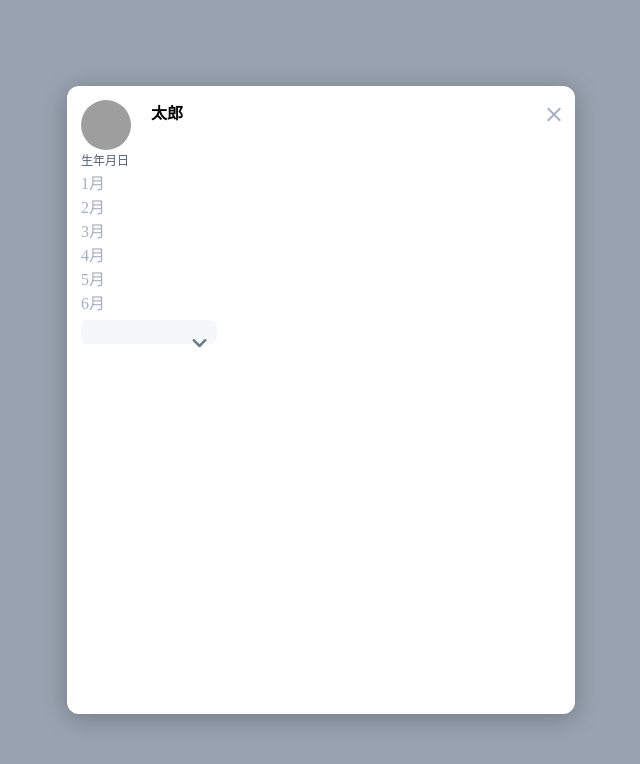
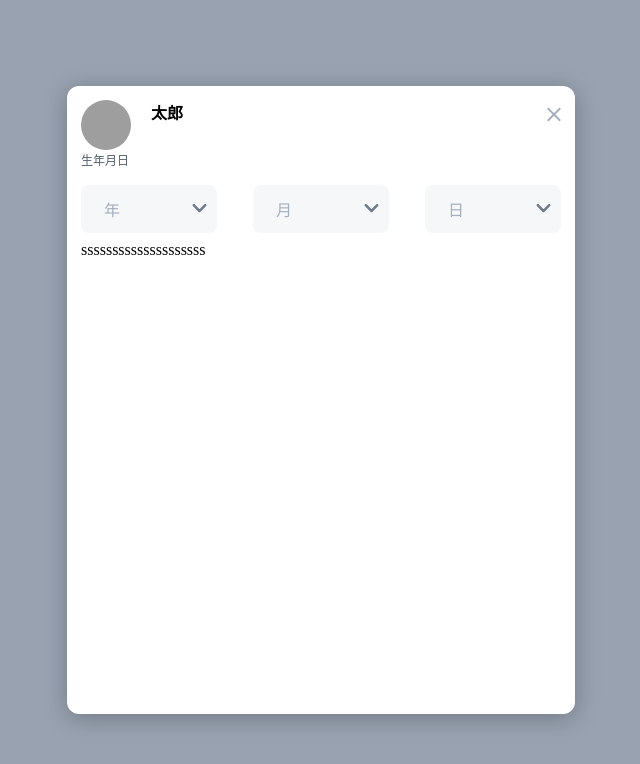
Before and after one commit to t-katolns/next-app, a Next.js app: page /test in a window 1280 px wide. Shown: the top 764 px of the page, without its empty margins (319-959 px from the left). Built offline with nearby package versions, Linux system fonts and the light colour scheme; grey boxes are pictures that could not be loaded.

Commit message:
プルダウン実装

```diff
--- a/src/components/molecules/Modal/DecisionModal.tsx
+++ b/src/components/molecules/Modal/DecisionModal.tsx
@@ -1,10 +1,10 @@
 import { Modal } from "components/atoms/Modal";
 import { RoundedIcon } from "components/atoms/RoundedIcon";
 import { Typography } from "components/atoms/Typography";
+import { Box } from "components/layouts/Box";
 import { Flex } from "components/layouts/Flex";
+import { SelectDate } from "components/molecules/Select/SelectDate";
 import React, { FunctionComponent } from "react";
-import { SelectDate } from "../Select/SelectDate";
-
 type Props = {
   url: string;
   name: string;
@@ -25,7 +25,15 @@ export const DecisionModal: FunctionComponent<Props> = ({ url, name }) => {
       <Typography size={12} weight={500} color={"#525E6D"}>
         生年月日
       </Typography>
-      <SelectDate />
+      <Box mt={15} />
+      <Flex justifyContent={"space-between"}>
+        <SelectDate target={"年"} />
+        <SelectDate target={"月"} />
+        <SelectDate target={"日"} />
+      </Flex>
+      <div style={{ position: "relative" }}>
+        <div>ssssssssssssssssssss</div>
+      </div>
     </Modal>
   );
 };
--- a/src/components/molecules/Select/SelectDate.tsx
+++ b/src/components/molecules/Select/SelectDate.tsx
@@ -5,7 +5,11 @@ const Container = styled.div`
   box-sizing: border-box;
 `;
 
-const SelectBox = styled.div`
+type TSelectBox = {
+  active: boolean;
+  month: number;
+};
+const SelectBox = styled.div<TSelectBox>`
   display: flex;
   width: 136px;
   flex-direction: column;
@@ -26,18 +30,20 @@ const SelectBox = styled.div`
     text-align: center;
     ::-webkit-scrollbar {
       width: 3px;
-      background: #c7ced7;
+      background: #d3d6db;
       border-radius: 0 4px 4px 0;
     }
     ::-webkit-scrollbar-thumb {
-      background: #c7ced7;
+      background: #66b7f2;
       border-radius: 0 4px 4px 0;
     }
-  }
-  .active {
+    ${({ active }: TSelectBox) =>
+      active &&
+      `
     max-height: 150px;
     opacity: 1;
     overflow-y: scroll;
+  `}
   }
   .option,
   .selected {
@@ -53,21 +59,33 @@ const SelectBox = styled.div`
   .radio {
     display: none;
   }
+  .holder {
+    opacity: ${({ active }: TSelectBox) => (active ? 1 : 0)};
+    font-size: 8px;
+    position: relative;
+    top: -10px;
+    color: #0068b4;
+  }
+  .select-name {
+    opacity: ${({ active }: TSelectBox) => (active ? 0 : 1)};
+  }
   .selected {
     background: #f6f7f9;
     border-radius: 8px;
     margin-bottom: 8px;
     position: relative;
     order: 0;
-    .name {
+    p {
       display: inline-block;
-      color: rgba(0, 0, 0, 0.87);
+      color: ${({ month }: TSelectBox) =>
+        month ? "rgba(0, 0, 0, 0.87)" : "#A3AFBF"};
       font-size: 16px;
     }
   }
   .selected::after {
     content: "";
-    background: url("images/arrow_down.svg");
+    background: ${({ active }: TSelectBox) =>
+      `url("images/arrow_${active ? "up" : "down"}.svg");`};
     background-size: contain;
     background-repeat: no-repeat;
     margin-left: 30px;
@@ -77,37 +95,81 @@ const SelectBox = styled.div`
     top: 18px;
     right: 10px;
     transition: all 0.4s;
+    .select-name {
+      opacity: 0;
     }
-  .option-container.active + .selected::after {
-    background: url("images/arrow_up.svg");
-    background-size: contain;
-    background-repeat: no-repeat;
   }
 `;
+type Props = {
+  year?: number;
+  month?: number;
+  date?: number;
+  target: string;
+};
+export const SelectDate: FunctionComponent<Props> = ({ target }) => {
+  const year = new Date().getFullYear();
+  const years = [...Array(9)].map((_, i) => year + i);
+  const dates = [...Array(31)].map((_, i) => i + 1);
+  const months = [1, 2, 3, 4, 5, 6, 7, 8, 9, 10, 11, 12];
+  const Values = () => {
+    switch (target) {
+      case "年":
+        return years;
+      case "月":
+        return months;
+      case "日":
+        return dates;
+    }
+  };
+  const [active, setActive] = useState<boolean>(false);
+  const [selectedMonth, setSelectedMonth] = useState<number>(0);
 
-export const SelectDate: FunctionComponent = () => {
-  const [isActive, setIsActive] = useState(false);
-  const [mnth, setMonth] = useState("");
-  const month = [1, 2, 3, 4, 5, 6, 7, 8, 9, 10, 11, 12];
+  const handleActive = () => {
+    setActive(!active);
+  };
 
-  const Click = () => {
-    setIsActive(true);
+  const handleSelectingOption = (month: number) => {
+    setSelectedMonth(month);
+    setActive(false);
   };
+
   return (
+    <div style={{ position: "relative" }}>
       <Container>
-      <SelectBox>
-        <div className={"optionContainer" + isActive ? "active" : ""}>
-          {month.map((month, i) => (
-            <div className={"option" + isActive ? "" : "active"} key={i}>
-              <input type="radio" className="radio" />
+        <SelectBox active={active} month={selectedMonth}>
+          <div
+            style={{
+              position: "absolute",
+              width: "100%",
+              zIndex: 99999999999999999,
+            }}
+          >
+            <div className="option-container">
+              {Values().map((month, i) => (
+                <div
+                  className="option"
+                  key={i}
+                  onClick={() => handleSelectingOption(month)}
+                >
                   <label htmlFor="automobiles">
-                <p className="name">{month}月</p>
+                    <p className="name">
+                      {month}
+                      {target}
+                    </p>
                   </label>
                 </div>
               ))}
             </div>
-        <div className="selected" onClick={Click}></div>
+          </div>
+          <div className="selected" onClick={handleActive}>
+            <span className="holder">{target}</span>
+            <p className="select-name">
+              {selectedMonth || ""}
+              {target}
+            </p>
+          </div>
         </SelectBox>
       </Container>
+    </div>
   );
 };
--- a/src/pages/match.tsx
+++ b/src/pages/match.tsx
@@ -1,4 +1,5 @@
 import { MatchContainer } from "components/layouts/MatchContainer";
+import { DecisionModal } from "components/molecules/Modal/DecisionModal";
 import { Header } from "components/organisms/Header";
 import Sidebar from "components/organisms/Sidebar";
 import { MessageContents } from "containers/MessageContents";
@@ -23,6 +24,10 @@ const Match: FunctionComponent = () => {
     <>
       <Header pageName={"マッチング"}></Header>
       <Sidebar></Sidebar>
+      <DecisionModal
+        url={"images/test.jpg"}
+        name={"あああ　あああ"}
+      ></DecisionModal>
       <MatchContainer>
         <SectionSearch>
           <UserList usersList={UsersList}></UserList>
```
Lines whose indentation alone changed are shown as unchanged.
